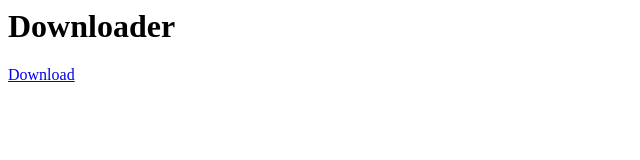
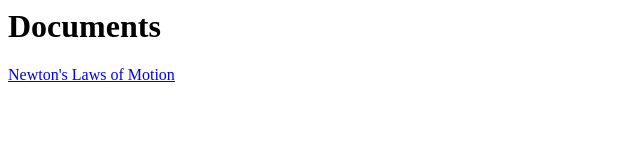
Before and after one commit to Satyam-Kumar42/Satyam-Kumar42.github.io, a plain HTML site: page index.html in a window 1280 px wide. Shown: the whole page, without its empty margins (0-640 px from the left). Drawn offline with Linux system fonts and the light colour scheme.

Commit message:
Update index.html

```diff
--- a/index.html
+++ b/index.html
@@ -1,9 +1,10 @@
 <html>
   <head>
     <title>Ashvani</title>
+    <meta charset="utf-8">
   </head>
   <body>
-    <h1> Downloader</h1>
-    <a href="/docs/A.mkv">Download</a>
+    <h1> Documents</h1>
+    <a href="/nlm/">Newton's Laws of Motion</a>
   </body>
 </html>
```
